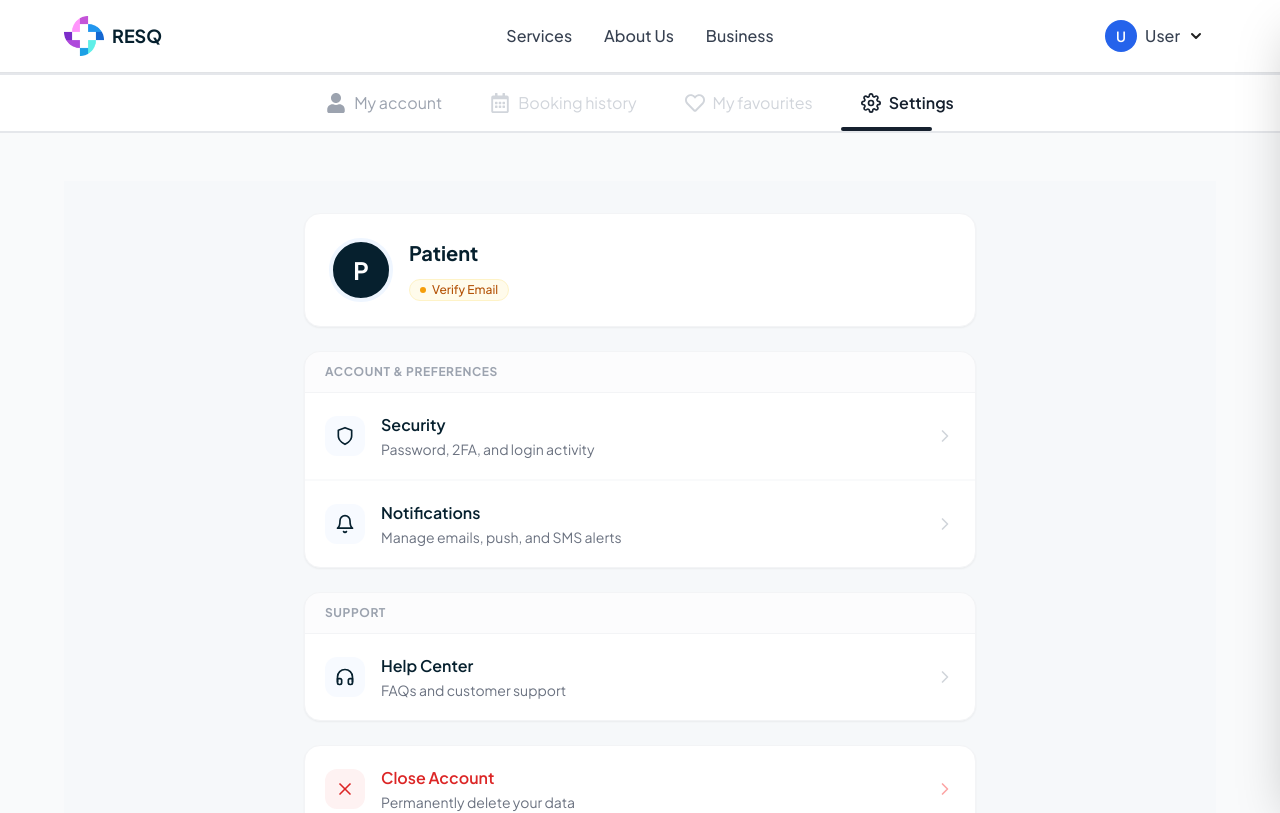
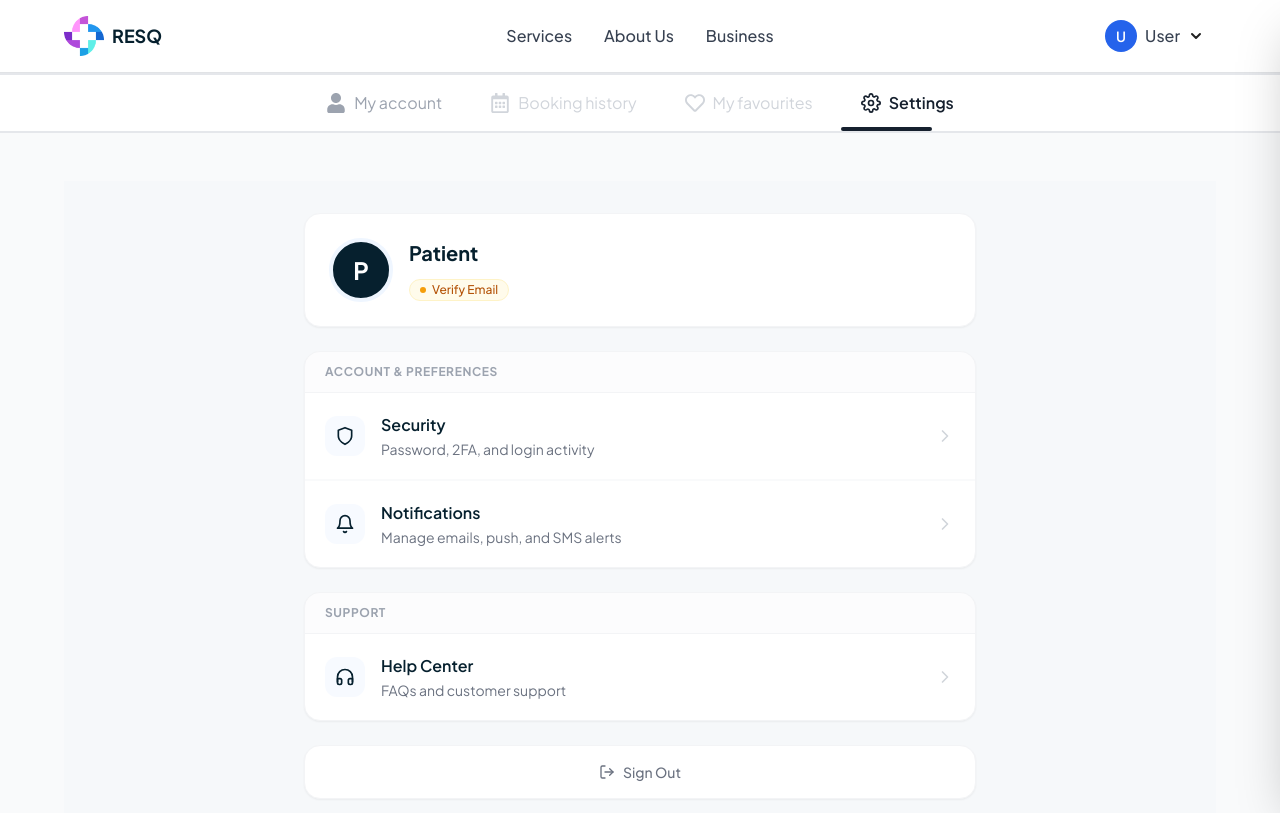
Before and after one commit to ResQ-Health/Resq-client, a React (Vite) app: page /patient/settings in a window 1280 px wide. Shown: the top 813 px of the page. Built offline with nearby package versions, Linux system fonts and the light colour scheme; no server answers; sample sign-in values are in the browser's storage.

Commit message:
Remove 'Close Account' option from patient settings page (UI only)

```diff
--- a/src/pages/patientSetup/SettingsPage.tsx
+++ b/src/pages/patientSetup/SettingsPage.tsx
@@ -169,13 +169,6 @@ export default function SettingsPage() {
                     {/* Danger Zone */}
                     <div className="bg-white rounded-2xl shadow-sm border border-gray-100 overflow-hidden">
                         <div className="divide-y divide-gray-50">
-                            <SettingItem
-                                icon={FiX}
-                                title="Close Account"
-                                description="Permanently delete your data"
-                                onClick={handleCloseAccount}
-                                isDestructive={true}
-                            />
                             <button
                                 onClick={handleLogout}
                                 className="w-full flex items-center justify-center p-4 text-gray-500 hover:text-[#06202E] hover:bg-gray-50 transition-colors font-medium text-sm gap-2"
```
